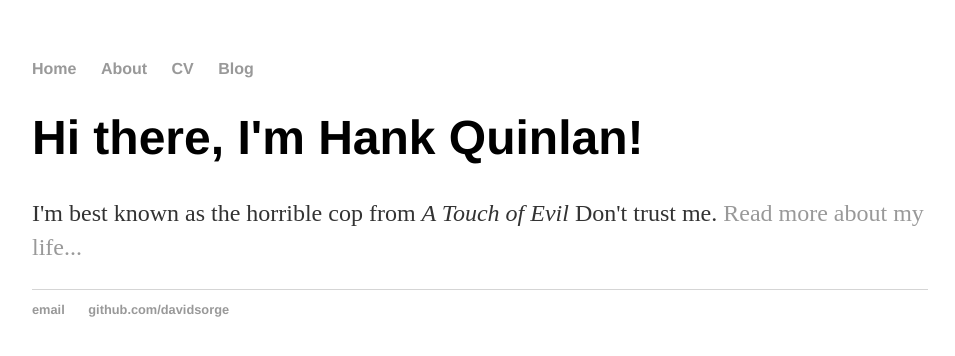
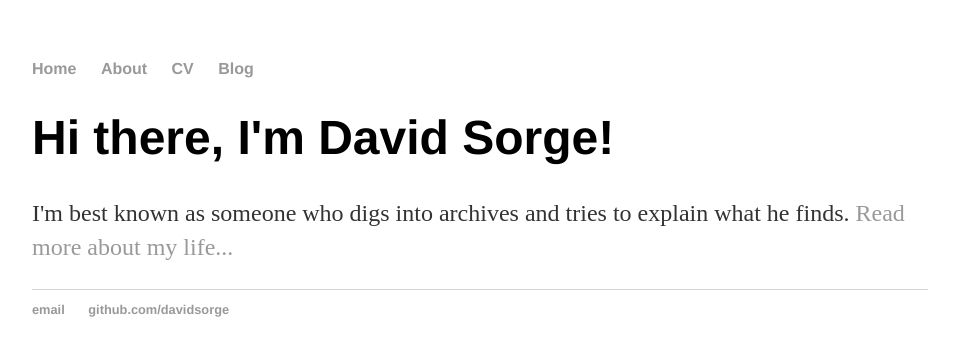
Before and after one commit to DavidSorge/davidsorge.github.io, a Jekyll site: the page built from index.html, in a window 1280 px wide. Shown: the top 356 px of the page, without its empty margins (160-1115 px from the left). Built offline with Jekyll 4.4.1, drawn with Linux system fonts in a browser that asks for light colours.

Commit message:
Update index.html

```diff
--- a/index.html
+++ b/index.html
@@ -3,6 +3,6 @@ layout: default
 title: David Sorge, Apprentice Sociologist
 ---
 <div class="blurb">
-	<h1>Hi there, I'm Hank Quinlan!</h1>
-	<p>I'm best known as the horrible cop from <em>A Touch of Evil</em> Don't trust me. <a href="/about">Read more about my life...</a></p>
+	<h1>Hi there, I'm David Sorge!</h1>
+	<p>I'm best known as someone who digs into archives and tries to explain what he finds. <a href="/about">Read more about my life...</a></p>
 </div><!-- /.blurb -->
```
